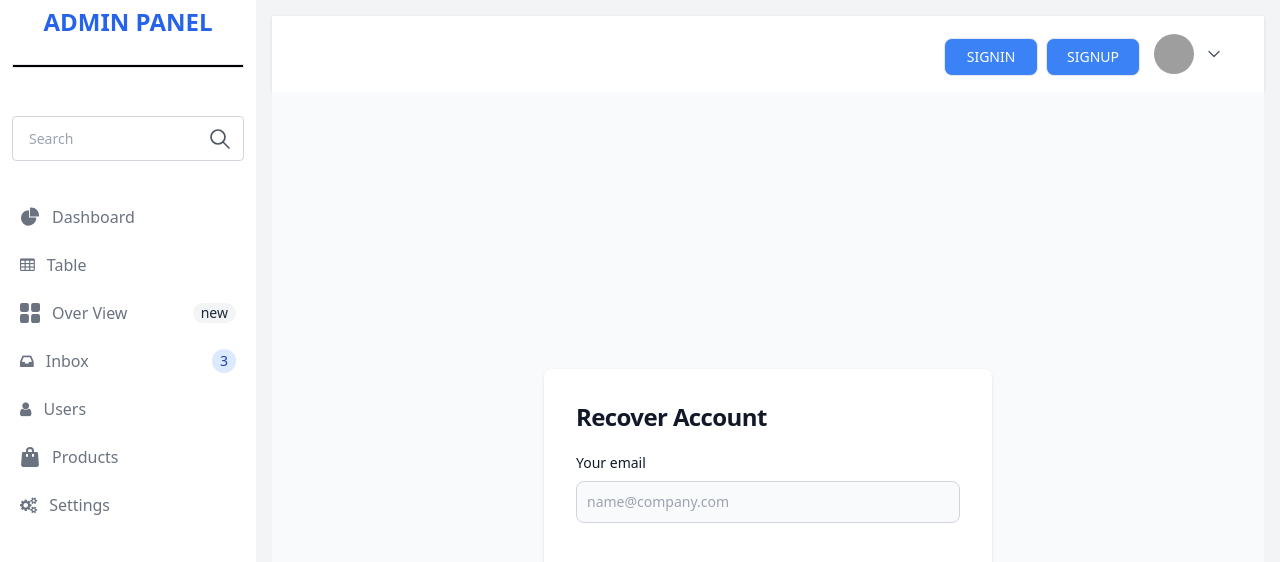
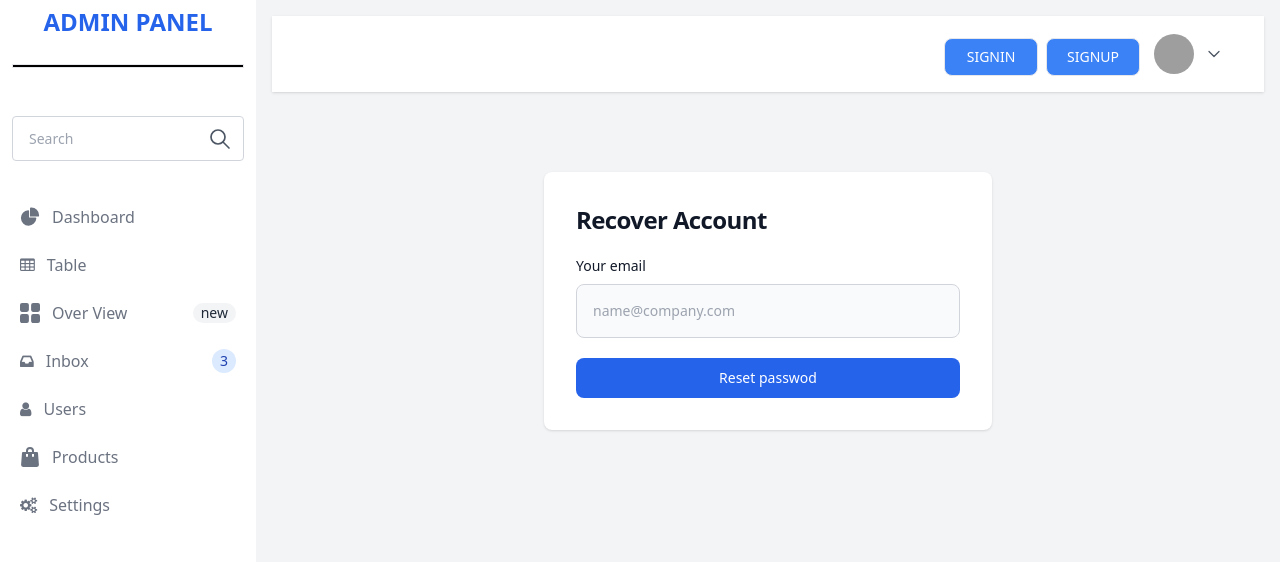
Before and after one commit to yadamoon/Admin-Panel, a React (Vite) app in the folder Dashboard/: page /ForgetPassword in a window 1280 px wide. Shown: the top 562 px of the page. Built offline with nearby package versions, Linux system fonts and the light colour scheme; grey boxes are pictures that could not be loaded.

Commit message:
updated the css part using tailwind css

```diff
--- a/Dashboard/src/components/pages/ForgetPassword.jsx
+++ b/Dashboard/src/components/pages/ForgetPassword.jsx
@@ -3,17 +3,18 @@ import React from "react";
 const ForgetPassword = () => {
   return (
     <div>
-      <section className="bg-gray-50 dark:bg-gray-900">
-        <div className="flex flex-col items-center justify-center px-6 py-8 mx-auto md:h-screen lg:py-0">
-          <div className="w-full p-6 bg-white rounded-lg shadow dark:border md:mt-0 sm:max-w-md dark:bg-gray-800 dark:border-gray-700 sm:p-8">
-            <h2 className="mb-1 text-xl font-bold leading-tight tracking-tight text-gray-900 md:text-2xl dark:text-white">
+      {/* //!? continer  */}
+      <section className="">
+        <div className="flex flex-col items-center   mx-auto md:h-screen lg:py-20">
+          <div className="w-full p-6 bg-white rounded-lg shadow dark:border md:mt-0 sm:max-w-md  sm:p-8">
+            <h2 className="mb-1 text-xl font-bold leading-tight tracking-tight text-gray-900 md:text-2xl ">
               Recover Account
             </h2>
             <form className="mt-4 space-y-4 lg:mt-5 md:space-y-5" action="#">
               <div>
                 <label
                   for="email"
-                  className="block mb-2 text-sm font-medium text-gray-900 dark:text-white"
+                  className="block mb-2 text-sm font-medium text-gray-900  "
                 >
                   Your email
                 </label>
@@ -21,7 +22,7 @@ const ForgetPassword = () => {
                   type="email"
                   name="email"
                   id="email"
-                  className="bg-gray-50 border border-gray-300 text-gray-900 sm:text-sm rounded-lg focus:ring-primary-600 focus:border-primary-600 block w-full p-2.5 dark:bg-gray-700 dark:border-gray-600 dark:placeholder-gray-400 dark:text-white dark:focus:ring-blue-500 dark:focus:border-blue-500"
+                  className="bg-gray-50 border border-gray-300 text-gray-900 sm:text-sm rounded-lg focus:ring-primary-600 focus:border-primary-600 block w-full p-4 "
                   placeholder="name@company.com"
                   required=""
                 />
@@ -29,7 +30,7 @@ const ForgetPassword = () => {
               {/* <div>
                 <label
                   for="password"
-                  className="block mb-2 text-sm font-medium text-gray-900 dark:text-white"
+                  className="block mb-2 text-sm font-medium text-gray-900 "
                 >
                   New Password
                 </label>
@@ -38,14 +39,14 @@ const ForgetPassword = () => {
                   name="password"
                   id="password"
                   placeholder="••••••••"
-                  className="bg-gray-50 border border-gray-300 text-gray-900 sm:text-sm rounded-lg focus:ring-primary-600 focus:border-primary-600 block w-full p-2.5 dark:bg-gray-700 dark:border-gray-600 dark:placeholder-gray-400 dark:text-white dark:focus:ring-blue-500 dark:focus:border-blue-500"
+                  className="bg-gray-50 border border-gray-300 text-gray-900 sm:text-sm rounded-lg focus:ring-primary-600 focus:border-primary-600 block w-full p-2.5 dark:bg-gray-700 dark:border-gray-600 dark:placeholder-gray-400  dark:focus:ring-blue-500 dark:focus:border-blue-500"
                   required=""
                 />
               </div>
               <div>
                 <label
                   for="confirm-password"
-                  className="block mb-2 text-sm font-medium text-gray-900 dark:text-white"
+                  className="block mb-2 text-sm font-medium text-gray-900 "
                 >
                   Confirm password
                 </label>
@@ -54,7 +55,7 @@ const ForgetPassword = () => {
                   name="confirm-password"
                   id="confirm-password"
                   placeholder="••••••••"
-                  className="bg-gray-50 border border-gray-300 text-gray-900 sm:text-sm rounded-lg focus:ring-primary-600 focus:border-primary-600 block w-full p-2.5 dark:bg-gray-700 dark:border-gray-600 dark:placeholder-gray-400 dark:text-white dark:focus:ring-blue-500 dark:focus:border-blue-500"
+                  className="bg-gray-50 border border-gray-300 text-gray-900 sm:text-sm rounded-lg focus:ring-primary-600 focus:border-primary-600 block w-full p-2.5 dark:bg-gray-700 dark:border-gray-600 dark:placeholder-gray-400  dark:focus:ring-blue-500 dark:focus:border-blue-500"
                   required=""
                 />
               </div>
@@ -85,7 +86,7 @@ const ForgetPassword = () => {
               </div> */}
               <button
                 type="submit"
-                className="w-full text-white bg-primary-600 hover:bg-primary-700 focus:ring-4 focus:outline-none focus:ring-primary-300 font-medium rounded-lg text-sm px-5 py-2.5 text-center dark:bg-primary-600 dark:hover:bg-primary-700 dark:focus:ring-primary-800"
+                className="w-full text-white bg-blue-600 hover:bg-primary-700 focus:ring-4 focus:outline-none focus:ring-primary-300 font-medium rounded-lg text-sm px-5 py-2.5 text-center  "
               >
                 Reset passwod
               </button>
```
